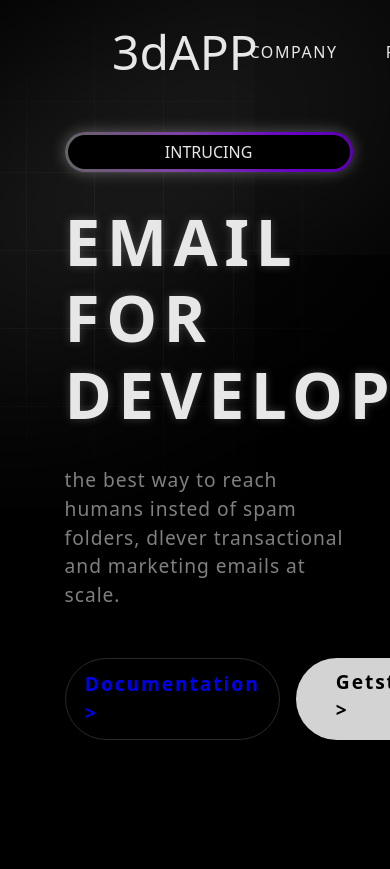
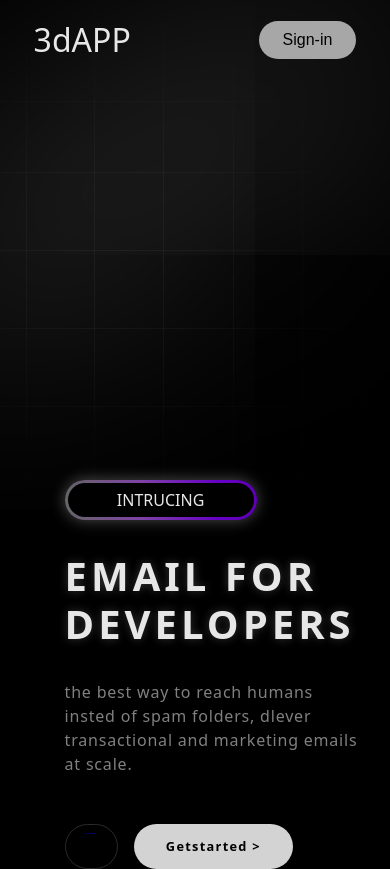
Before and after one commit to leotaborda/3d-website, a plain HTML site: page index.html in a window 390 px wide. Before the commit the page ends 844 px from the top, so only its background shows below. Drawn offline with Linux system fonts and the light colour scheme; some packages are replaced by stand-ins of ours; a script that the page names is missing.

Commit message:
styles: added responsiveness

```diff
--- a/styles.css
+++ b/styles.css
@@ -109,7 +109,15 @@
   width: 18rem;
   height: 2.5rem;
   border-radius: 50px;
-  background: linear-gradient(to right, #656565, #7f42a7, #6600c5, #5300a0, #757575, #656565);
+  background: linear-gradient(
+    to right,
+    #656565,
+    #7f42a7,
+    #6600c5,
+    #5300a0,
+    #757575,
+    #656565
+  );
   background-size: 200%;
   animation: animationGradient 2.5s linear infinite;
   box-shadow: 0 0 15px rgba(255, 255, 255, 0.3);
@@ -196,3 +204,75 @@
   top: 0;
   right: -20%;
 }
+
+/* RESPONSIVE */
+@media (max-width: 1300px) {
+  header {
+    padding: 1rem 0.5rem;
+  }
+
+  .content {
+    margin-top: 50%;
+  }
+
+  .robot-3d {
+    scale: 0.8;
+    top: -20%;
+    right: -2%;
+  }
+}
+
+@media (max-width: 768px) {
+    header {
+        padding: 1rem 0.1rem;
+    }
+
+    nav {
+        display: none;
+    }
+
+    header h1 {
+        font-size: 2rem;
+    }
+
+    .btn-signing {
+        padding: 0.6rem 1.5rem;
+    }
+
+    .content {
+        margin-top: 25rem;
+    }
+
+    .robot-3d {
+        scale: 0.5;
+        top: -25%;
+        right: 0;
+    }
+
+    .content {
+        max-width: 30rem;
+        margin-left: 10%;
+    }
+
+    .tag-box {
+        width: 12rem;
+    }
+
+    .content h1 {
+        font-size: 2.5rem;
+    }
+
+    .description {
+        font-size: 1rem;
+    }
+
+    .btn-get-started {
+        font-size: 0.08rem;
+        padding: 0.5rem 1.2rem;
+    }
+
+    .btn-signing-main {
+        font-size: 0.8rem;
+        padding: 0.8rem 2rem;
+    }
+}
```
Lines whose indentation alone changed are shown as unchanged.
